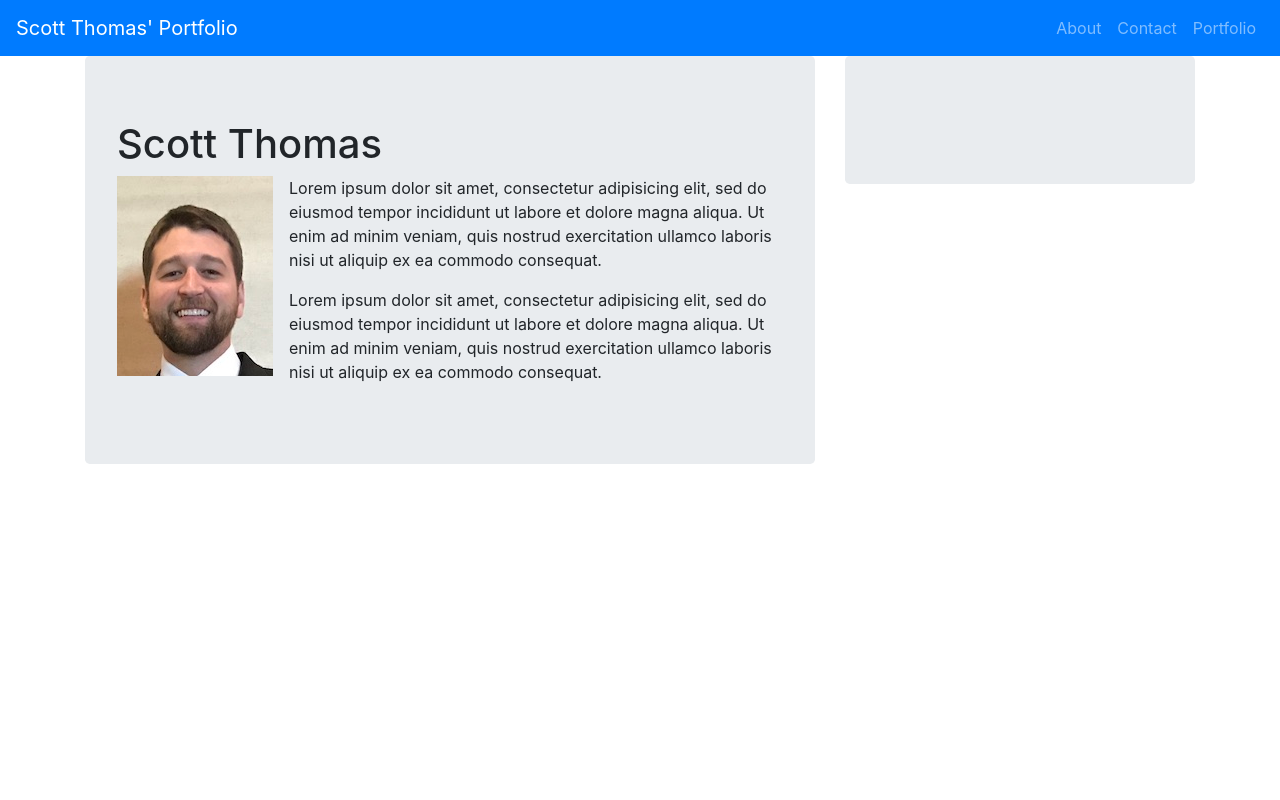
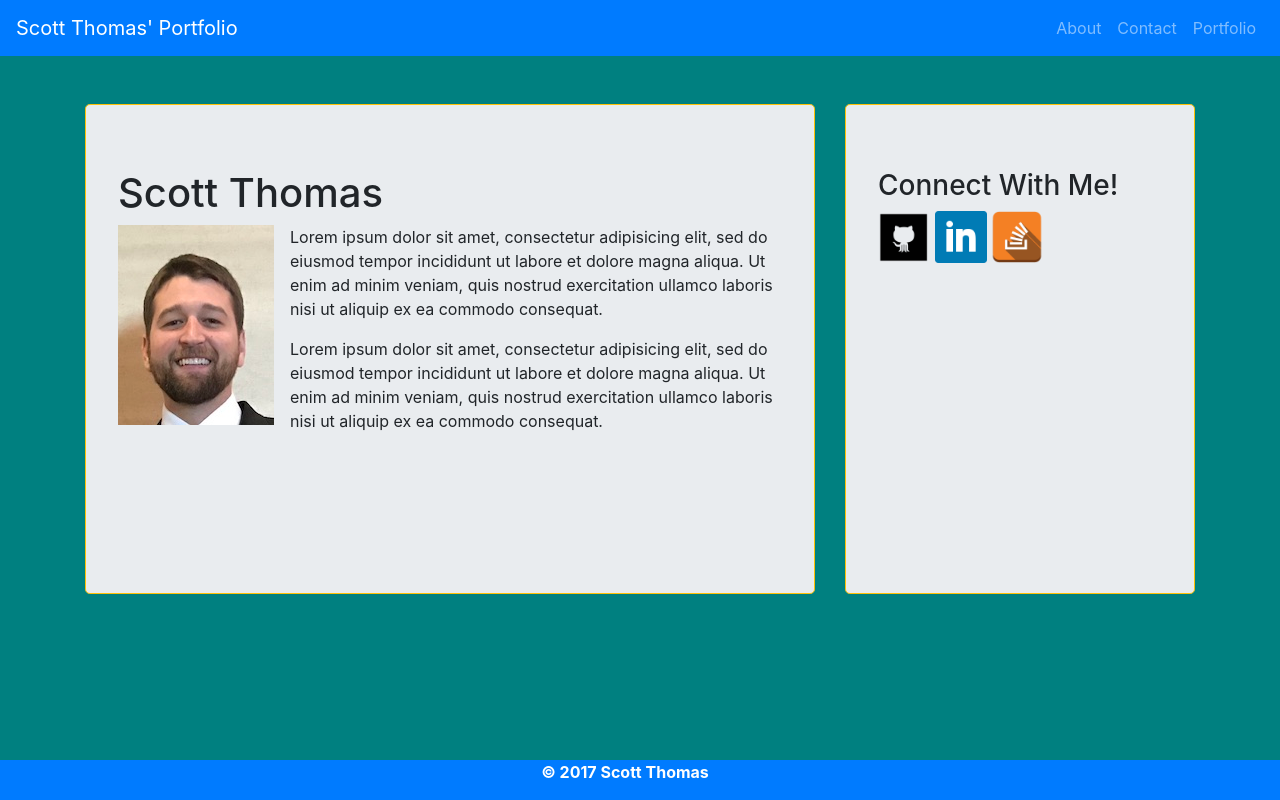
Before and after one commit to smthom05/Bootstrap-Portfolio, a plain HTML site: page index.html in a window 1280 px wide. Drawn offline with nearby package versions, Linux system fonts and the light colour scheme; files that its build step writes are made by us from their sources.

Commit message:
more on index.html

```diff
--- a/assets/css/css.css
+++ b/assets/css/css.css
@@ -1,3 +1,11 @@
-.navbar {
-  background: orange;
+#myNav {
+  background-color: orange;
 }
+
+.footer {
+  text: white;
+}
+
+body {
+  background: teal;
+}
--- a/index.html
+++ b/index.html
@@ -5,7 +5,7 @@
 	<link rel="stylesheet" type="text/css" href="assets/reset.css">
 
 	<link rel="stylesheet" href="https://maxcdn.bootstrapcdn.com/bootstrap/4.0.0-beta.2/css/bootstrap.min.css" integrity="sha384-PsH8R72JQ3SOdhVi3uxftmaW6Vc51MKb0q5P2rRUpPvrszuE4W1povHYgTpBfshb" crossorigin="anonymous">
-	<link rel="stylesheet" href="assets/css/css.css">
+	<link rel="stylesheet" type="text/css "href="assets/css/css.css">
 
 
 </head>
@@ -36,7 +36,7 @@
 	<div class="container">
 		<div class="row">
 			<div class="col-lg-8" "col-md-8" "col-sm-12" "col-xs-12">
-				<div class="jumbotron">
+				<div class="jumbotron mt-5 h-100 border border-warning">
 					<h1>Scott Thomas</h1>
 
 					<img class="float-left mr-3" src="assets/images/portfolio-pic.jpg">
@@ -47,18 +47,42 @@
 
 				</div>
 			</div>
+			<br>
+			<div class="col-lg-4" "col-md-4" "col-sm-12" "col-xs-12">
+				<div class="jumbotron h-100 mt-5 border border-warning">
+					<h3>Connect With Me!</h3>
+					<a href="https://github.com/smthom05/" target="_blank">
+						<img src="assets/images/github.png" alt="Github" style="width:52px;height:52px;border:0;">
+					</a>
 
-			<div class="col-lg-4" "col-md-4" "col-sm-12" "col-xs-12">
-				<div class="jumbotron">
+					<a href="https://www.linkedin.com/in/smthom05/" target="_blank">
+						<img src="assets/images/linkedin.png" alt="Linkedin" style="width:52px;height:52px;border:0;">
+					</a>
 
+					<a href="https://stackoverflow.com/users/8780491/scott-thomas?tab=profile/" 	target="_blank">	<img src="assets/images/stackoverflow.png" alt="Stack Overflow" style="width:52px;height:52px;border:0;">
+					</a>
 				</div>
 			</div>
 		</div>
 	</div>
 
+	<footer>
+		<div class="nav bg-primary fixed-bottom justify-content-center text-white">
+			<div class="row">
+			</div>
+			<p class="font-weight-bold footer">&#169; 2017 Scott Thomas</p>
+		</div>
 
-	<script src="https://code.jquery.com/jquery-3.2.1.slim.min.js" integrity="sha384-KJ3o2DKtIkvYIK3UENzmM7KCkRr/rE9/Qpg6aAZGJwFDMVNA/GpGFF93hXpG5KkN" crossorigin="anonymous"></script>
-	<script src="https://cdnjs.cloudflare.com/ajax/libs/popper.js/1.12.3/umd/popper.min.js" integrity="sha384-vFJXuSJphROIrBnz7yo7oB41mKfc8JzQZiCq4NCceLEaO4IHwicKwpJf9c9IpFgh" crossorigin="anonymous"></script>
-	<script src="https://maxcdn.bootstrapcdn.com/bootstrap/4.0.0-beta.2/js/bootstrap.min.js" integrity="sha384-alpBpkh1PFOepccYVYDB4do5UnbKysX5WZXm3XxPqe5iKTfUKjNkCk9SaVuEZflJ" crossorigin="anonymous"></script>
+	</div>
+
+</div>
+</footer>
+<!-- <nav class="navbar fixed-bottom navbar-light bg-primary">
+<a class="navbar-brand"> &#169; 2017 Scott Thomas</a>
+</nav> -->
+
+<script src="https://code.jquery.com/jquery-3.2.1.slim.min.js" integrity="sha384-KJ3o2DKtIkvYIK3UENzmM7KCkRr/rE9/Qpg6aAZGJwFDMVNA/GpGFF93hXpG5KkN" crossorigin="anonymous"></script>
+<script src="https://cdnjs.cloudflare.com/ajax/libs/popper.js/1.12.3/umd/popper.min.js" integrity="sha384-vFJXuSJphROIrBnz7yo7oB41mKfc8JzQZiCq4NCceLEaO4IHwicKwpJf9c9IpFgh" crossorigin="anonymous"></script>
+<script src="https://maxcdn.bootstrapcdn.com/bootstrap/4.0.0-beta.2/js/bootstrap.min.js" integrity="sha384-alpBpkh1PFOepccYVYDB4do5UnbKysX5WZXm3XxPqe5iKTfUKjNkCk9SaVuEZflJ" crossorigin="anonymous"></script>
 </body>
 </html>
```
